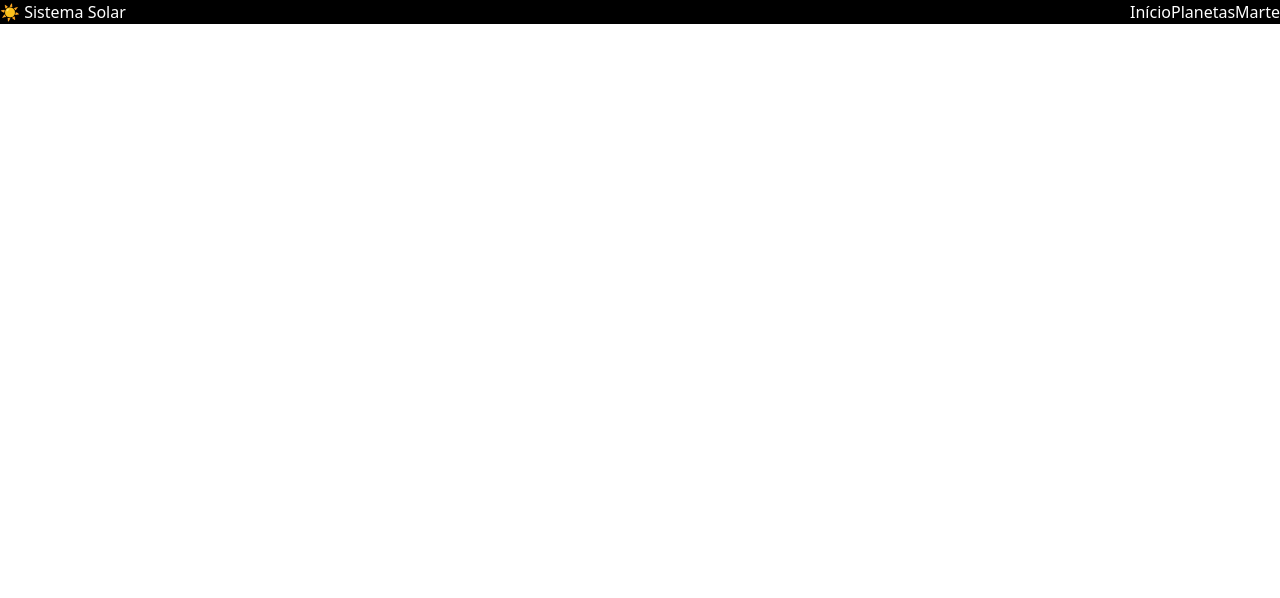
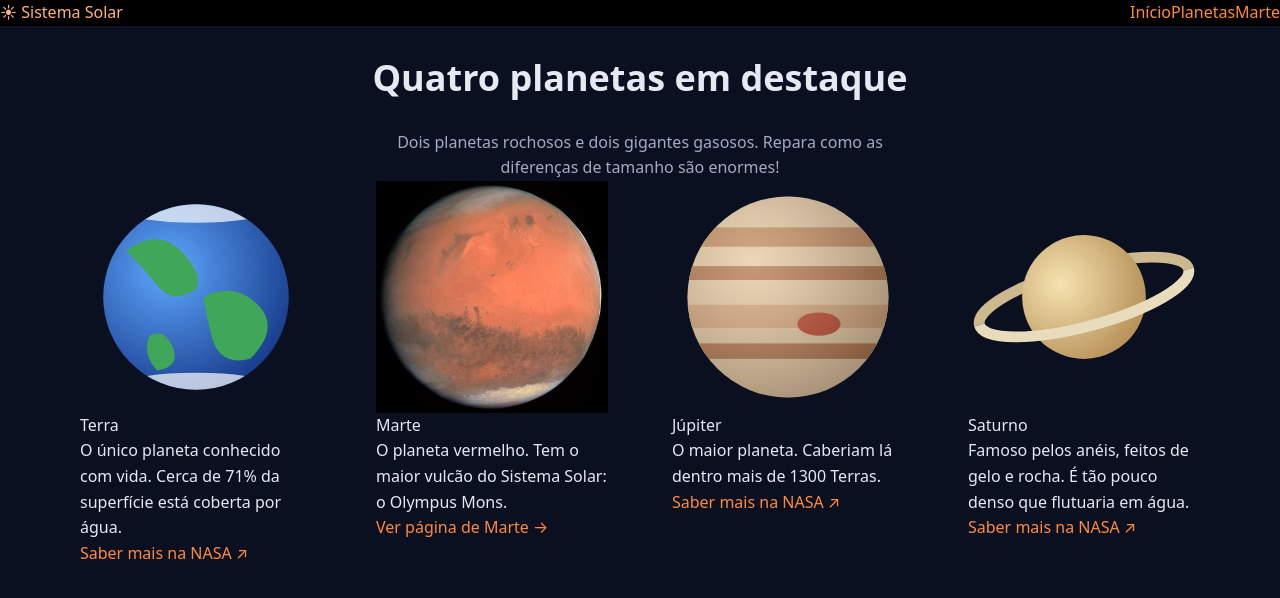
Before and after one commit to psoares-iscac/web-turma2, a PHP site: page /index2.html in a window 1280 px wide. Shown: the top 598 px of the page. Run offline with PHP 8.4, Linux system fonts and the light colour scheme.

Commit message:
tailwind-2

```diff
--- a/sistema-solar/css/estilos.css
+++ b/sistema-solar/css/estilos.css
@@ -113,7 +113,7 @@ html {
   margin: 0;
   padding: 0;
   display: flex;
-  gap: 1rem;
+  gap: 1rem;var(--cor-texto-suave);
 }
 
 .menu__link {
--- /dev/null
+++ b/sistema-solar/css/sistemasolar.css
@@ -0,0 +1,39 @@
+/* ---------- 1. VARIÁVEIS (cores, espaçamentos) ----------
+   Equivalem ao "tema" que mais tarde se configura no Tailwind. */
+:root {
+  --cor-fundo: #0b1020;
+  --cor-superficie: #161d33;
+  --cor-texto: #e6e9f2;
+  --cor-texto-suave: #a3abc2;
+  --cor-destaque: #ff8a3d;      /* laranja "solar" */
+  --cor-destaque-escura: #e06a1c;
+  --cor-borda: #2a3352;
+
+  --raio: 12px;                 /* cantos arredondados */
+  --largura-max: 1100px;        /* largura máxima do conteúdo */
+  --fonte: system-ui, -apple-system, "Segoe UI", Roboto, sans-serif;
+}
+
+body {
+  margin: 0;
+  font-family: var(--fonte);
+  font-size: 1rem;
+  line-height: 1.6;
+  color: var(--cor-texto);
+  background-color: var(--cor-fundo);
+}
+
+img {
+  max-width: 100%;
+  height: auto;
+  display: block;
+}
+
+a {
+  color: var(--cor-destaque);
+}
+
+a:hover,
+a:focus {
+  color: #ffb27a;
+}
--- a/sistema-solar/index2.html
+++ b/sistema-solar/index2.html
@@ -7,9 +7,8 @@
   <meta name="viewport" content="width=device-width, initial-scale=1.0">
   <meta name="description" content="Uma viagem pelos planetas do Sistema Solar.">
   <title>Sistema Solar | Início</title>
-  <!-- Ligação à folha de estilos externa -->
-  <link rel="stylesheet" href="">
   <script src="https://cdn.jsdelivr.net/npm/@tailwindcss/browser@4"></script>
+  <link rel="stylesheet" href="css/sistemasolar.css">
 </head>
 <body>
 
@@ -32,6 +31,77 @@
 
 
 
+<main>
+
+   <!-- ===== LISTA DE PLANETAS (CARTÕES) ===== -->
+    <section id="planetas" class="seccao">
+      <div class="contentor w-full max-w-6xl mx-auto mt-8 px-4" >
+        <p class="text-center text-4xl font-bold">Quatro planetas em destaque</p>
+        <p class="mt-8 mx-auto max-w-[60ch] text-center text-[var(--cor-texto-suave)] ">
+          Dois planetas rochosos e dois gigantes gasosos.
+          Repara como as diferenças de tamanho são enormes!
+        </p>
+
+        <!-- Grelha de cartões: 1 coluna no telemóvel, 2 no tablet, 4 no computador -->
+        <div class="grid grid-cols-1 gap-8 md:grid-cols-2 lg:grid-cols-4 lg:gap-16">
+
+          <article class="cartao">
+            <img src="img/terra.svg" alt="Ilustração do planeta Terra" class="cartao__imagem" width="300" height="300">
+            <div class="cartao__corpo">
+              <h3>Terra</h3>
+              <p>O único planeta conhecido com vida. Cerca de 71% da superfície está coberta por água.</p>
+              <a href="https://science.nasa.gov/earth/" target="_blank" rel="noopener" class="cartao__link">Saber mais na NASA ↗</a>
+            </div>
+          </article>
+
+          <article class="cartao">
+            <!-- Fotografia real (JPG) em vez de ilustração (SVG).
+                 srcset: lista de versões da mesma imagem e a respetiva largura (w).
+                 sizes: largura que a imagem vai ocupar no ecrã.
+                 O browser escolhe o ficheiro mais leve que chegue para a qualidade. -->
+            <img
+              src="img/marte-osiris-400.jpg"
+              srcset="img/marte-osiris-400.jpg 400w,
+                      img/marte-osiris-800.jpg 800w"
+              sizes="(min-width: 1024px) 25vw, (min-width: 640px) 50vw, 100vw"
+              alt="Fotografia de Marte tirada pela sonda Rosetta, com o planeta alaranjado sobre fundo negro"
+              class="cartao__imagem cartao__imagem--foto"
+              width="400" height="400"
+              loading="lazy">
+            <div class="cartao__corpo">
+              <h3>Marte</h3>
+              <p>O planeta vermelho. Tem o maior vulcão do Sistema Solar: o Olympus Mons.</p>
+              <!-- Link interno para a segunda página -->
+              <a href="marte.html" class="cartao__link">Ver página de Marte →</a>
+            </div>
+          </article>
+
+          <article class="cartao">
+            <img src="img/jupiter.svg" alt="Ilustração de Júpiter com riscas e a Grande Mancha Vermelha" class="cartao__imagem" width="300" height="300">
+            <div class="cartao__corpo">
+              <h3>Júpiter</h3>
+              <p>O maior planeta. Caberiam lá dentro mais de 1300 Terras.</p>
+              <a href="https://science.nasa.gov/jupiter/" target="_blank" rel="noopener" class="cartao__link">Saber mais na NASA ↗</a>
+            </div>
+          </article>
+
+          <article class="cartao">
+            <img src="img/saturno.svg" alt="Ilustração de Saturno com os seus anéis" class="cartao__imagem" width="300" height="300">
+            <div class="cartao__corpo">
+              <h3>Saturno</h3>
+              <p>Famoso pelos anéis, feitos de gelo e rocha. É tão pouco denso que flutuaria em água.</p>
+              <a href="https://science.nasa.gov/saturn/" target="_blank" rel="noopener" class="cartao__link">Saber mais na NASA ↗</a>
+            </div>
+          </article>
+
+        </div>
+      </div>
+    </section>
+
+
+</main>
+
+
   <!-- ===== RODAPÉ ===== -->
   <footer class="rodape hidden">
     <div class="contentor rodape__interior">
```
